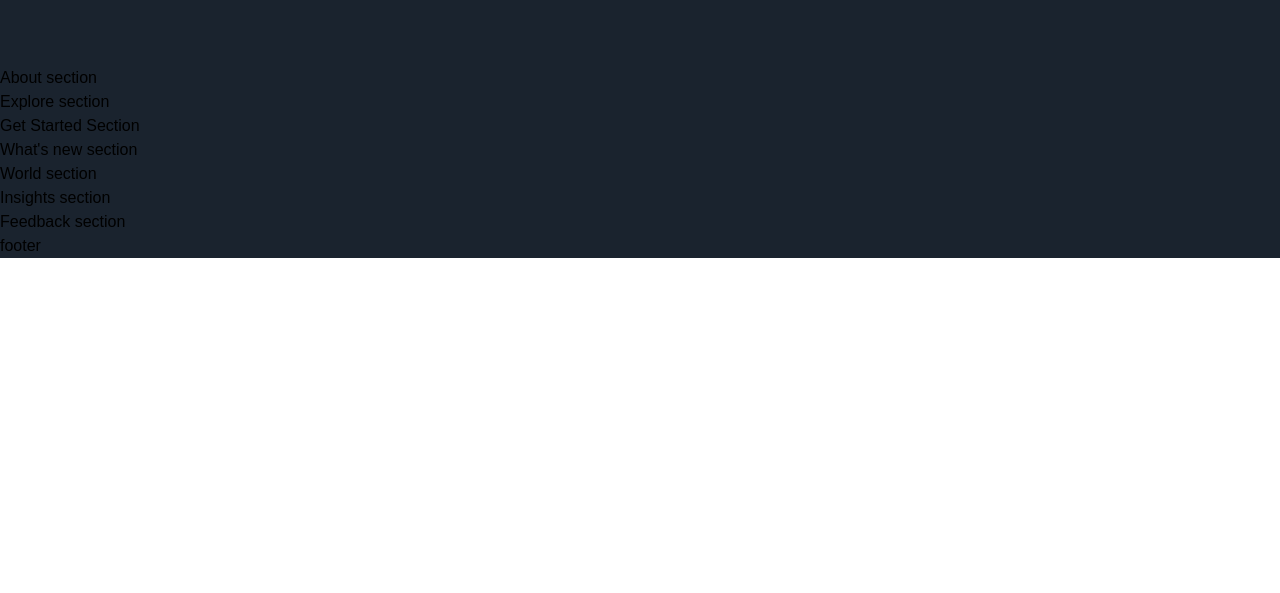
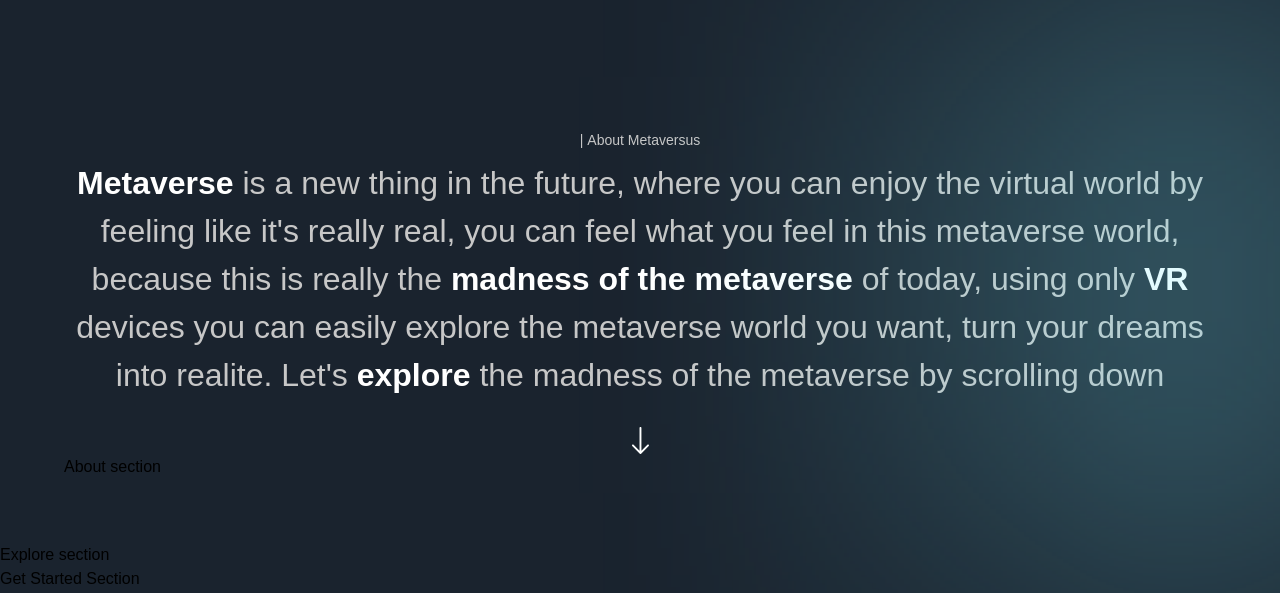
Before and after one commit to pavelFaraday/metaversus, a Next.js app: page / in a window 1280 px wide. Shown: the part 1038-1631 px from the top of the page. Before the commit the page ends 1296 px from the top, so only its background shows below. Built offline with nearby package versions, Linux system fonts and the light colour scheme; a web font is replaced by a local one.

Commit message:
finish about section

```diff
--- a/components/CustomTexts.jsx
+++ b/components/CustomTexts.jsx
@@ -1,9 +1,19 @@
-'use client';
+"use client";
 
-export const TypingText = () => (
-  <p>Typing Text</p>
+import { textContainer, textVariant2 } from "../utils/motion";
+import { motion } from "framer-motion";
+
+export const TypingText = ({ title, textStyles }) => (
+	<motion.p
+		variants={textContainer}
+		className={`font-normal text-[14px] text-secondary-white ${textStyles}`}
+	>
+		{Array.from(title).map((letter, index) => (
+			<motion.span variants={textVariant2} key={index}>
+				{letter === " " ? "\u00A0" : letter}
+			</motion.span>
+		))}
+	</motion.p>
 );
 
-export const TitleText = () => (
-  <h2>Title Text</h2>
-);
+export const TitleText = ({ title, textStyles }) => <h2>Title Text</h2>;
--- a/sections/About.jsx
+++ b/sections/About.jsx
@@ -1,9 +1,48 @@
-'use client';
+"use client";
+
+import { motion } from "framer-motion";
+import styles from "../styles";
+import { TypingText } from "../components";
+import { fadeIn, staggetContainer } from "../utils/motion";
 
 const About = () => (
-  <section>
-    About section
-  </section>
+	<section className={`${styles.paddings} relative z-10`}>
+		<div className="gradient-02 z-0" />
+		<motion.div
+			variants={staggetContainer}
+			initial="hidden"
+			whileInView="show"
+			viewport={{ once: false, amount: 0.25 }}
+			className={`${styles.innerWidth} mx-auto ${styles.flexCenter} flex-col`}
+		>
+			<TypingText title="| About Metaversus" textStyles="text-center" />
+			<motion.p
+				variants={fadeIn("up", "tween", 0.2, 1)}
+				className="mt-[8px] font-normal sm:text-[32px] text-[20px] text-center text-secondary-white"
+			>
+				<span className="font-extrabold text-white">Metaverse</span> is
+				a new thing in the future, where you can enjoy the virtual world
+				by feeling like it's really real, you can feel what you feel in
+				this metaverse world, because this is really the{" "}
+				<span className="font-extrabold text-white">
+					madness of the metaverse
+				</span>{" "}
+				of today, using only{" "}
+				<span className="font-extrabold text-white">VR</span> devices
+				you can easily explore the metaverse world you want, turn your
+				dreams into realite. Let's{" "}
+				<span className="font-extrabold text-white">explore</span> the
+				madness of the metaverse by scrolling down
+			</motion.p>
+			<motion.img
+				variants={fadeIn("up", "tween", 0.3, 1)}
+				src="/arrow-down.svg"
+				alt="arrow down"
+				className="w-[18px] h-[28px] object-contain mt-[28px]"
+			></motion.img>
+		</motion.div>
+		About section
+	</section>
 );
 
 export default About;
```
Also changed, not shown: 1 other file (tests, documents, lock files or other folders).
